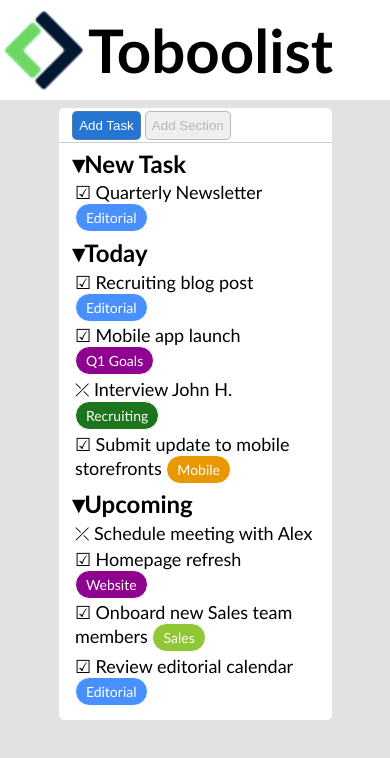
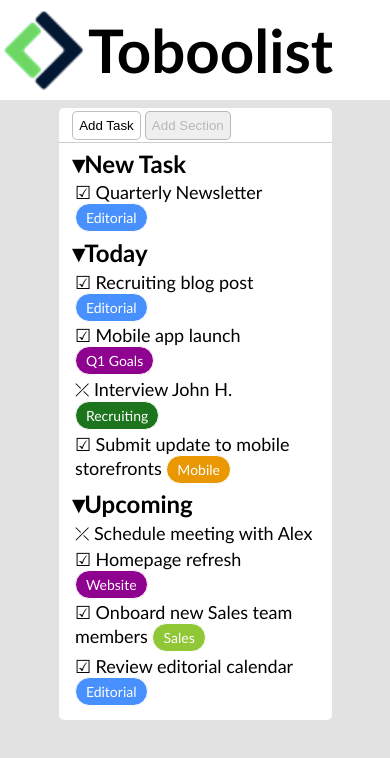
Before and after one commit to VolxDarkTV/html-css-toboolist, a plain HTML site: page bonus/index.html in a window 390 px wide. In both pictures the pointer is over the button "Add Task". Drawn offline with Linux system fonts and the light colour scheme.

Commit message:
responsive button

```diff
--- a/bonus/css/style.css
+++ b/bonus/css/style.css
@@ -53,6 +53,15 @@ body{
     background-color: rgb(37, 118, 211);
     color: white;
 }
+/* button hover effects */
+.button.main:hover{
+    color: black;
+    background-color: white;
+}
+.button:hover{
+    color: black;
+    background-color: rgba(17, 184, 72, 0.774);
+}
 /* task scheme */
 .task-box{
     padding-bottom: 5%;
```
